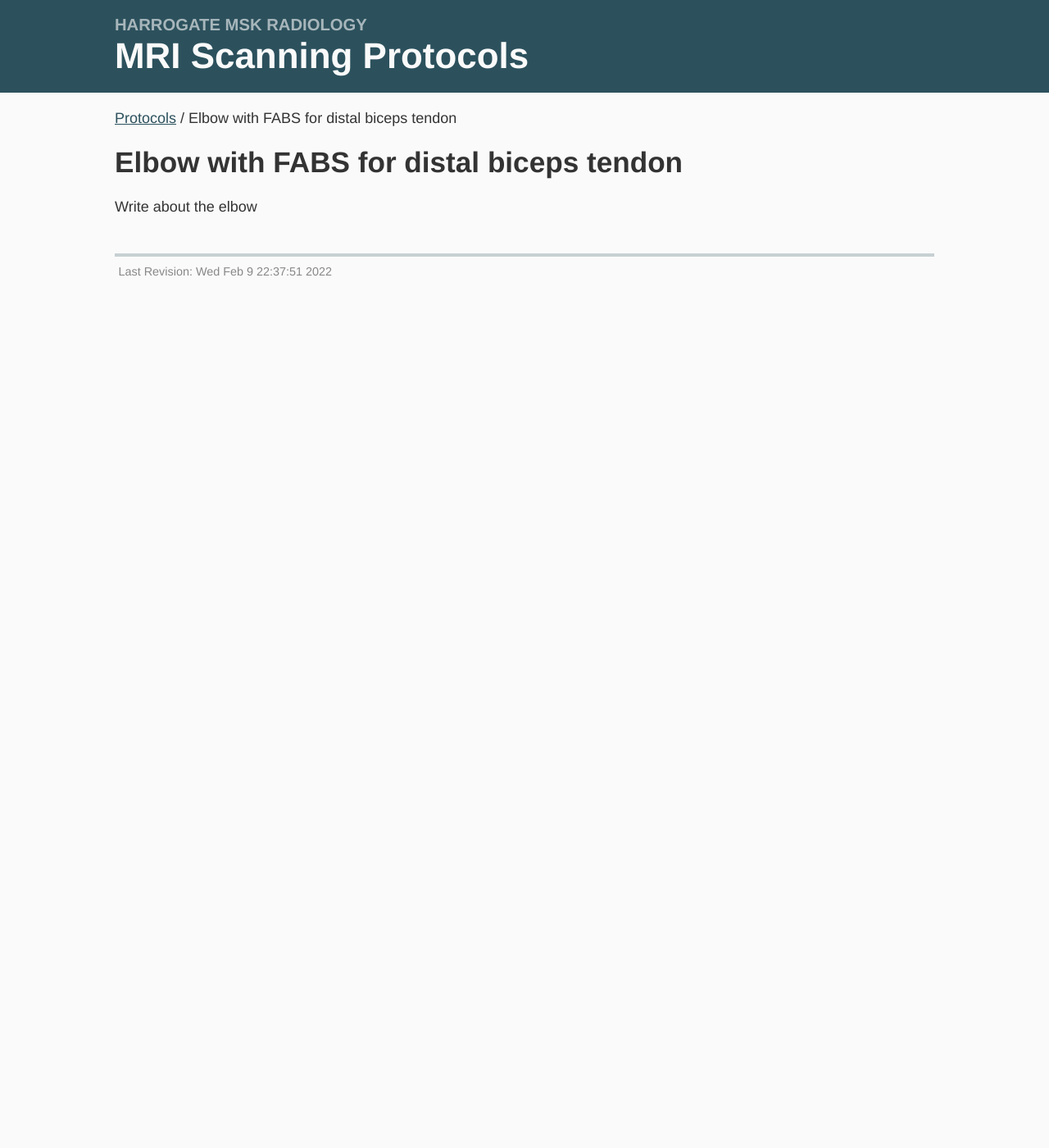
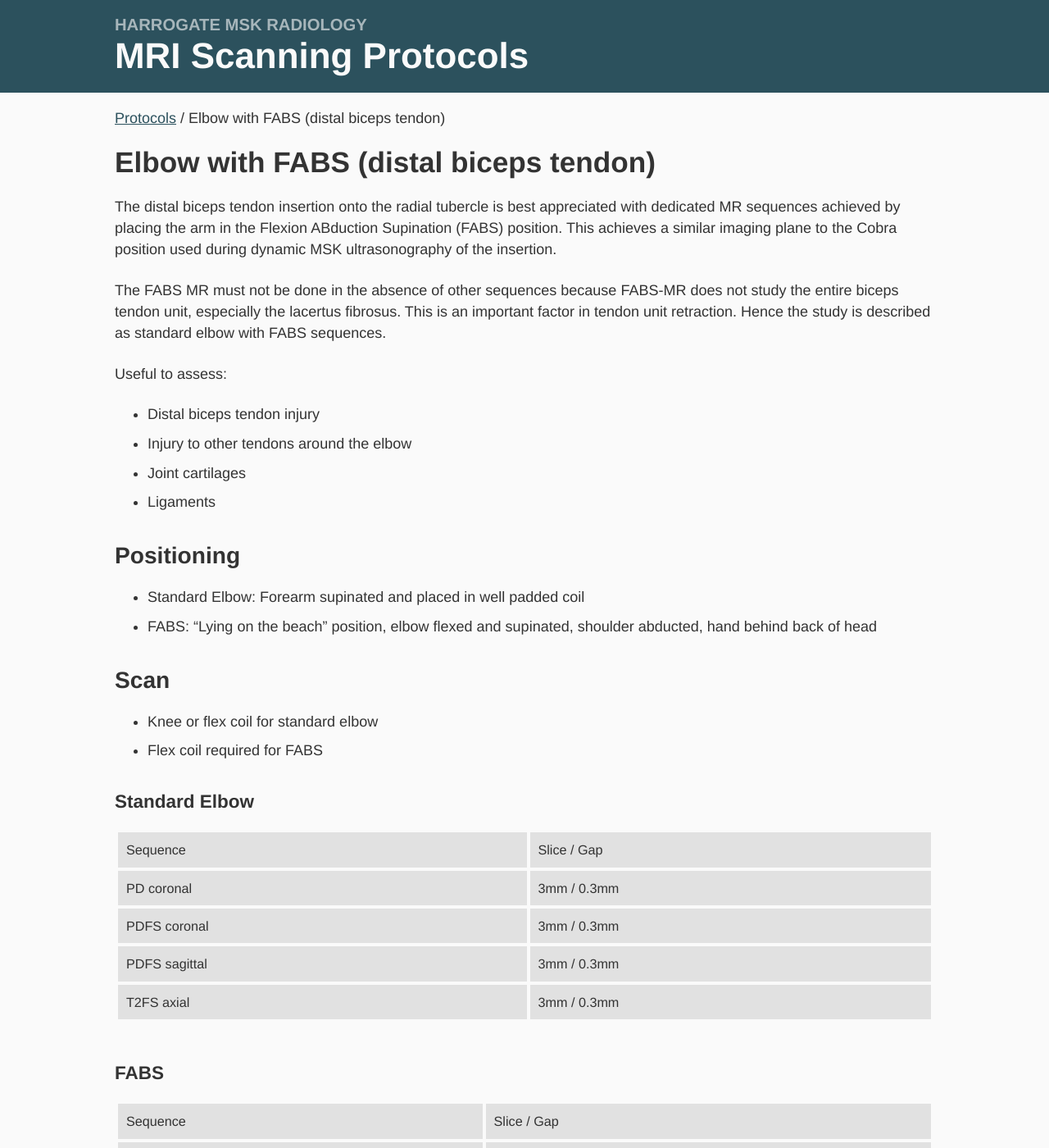
Before and after one commit to harrogatemsk/harrogatemsk.github.io, a Jekyll site: the page built from _protocols/FABS-elbow.md, in a window 1280 px wide and 1400 px high. Shown: the whole window at 82% size. Built offline with Jekyll 4.4.1, drawn with Linux system fonts in a browser that asks for light colours; some web fonts are replaced; some of the changed text lies outside the part shown.

Commit message:
Update FABS-elbow.md

```diff
--- a/_protocols/FABS-elbow.md
+++ b/_protocols/FABS-elbow.md
@@ -1,6 +1,45 @@
 ---
-title: Elbow with FABS for distal biceps tendon
+title: Elbow with FABS (distal biceps tendon)
 body_part: elbow
+description: Specialised elbow protocol intended for the investigation of injury to the distal biceps tendon unit
+
 ---
 
-Write about the elbow
+The distal biceps tendon insertion onto the radial tubercle is best appreciated with dedicated MR sequences achieved by placing the arm in the Flexion ABduction Supination (FABS) position. This achieves a similar imaging plane to the Cobra position used during dynamic MSK ultrasonography of the insertion.
+
+The FABS MR must not be done in the absence of other sequences because FABS-MR does not study the entire biceps tendon unit, especially the lacertus fibrosus. This is an important factor in tendon unit retraction. Hence the study is described as standard elbow with FABS sequences.
+
+Useful to assess:
+
+* Distal biceps tendon injury
+* Injury to other tendons around the elbow
+* Joint cartilages
+* Ligaments
+
+### Positioning
+
+* Standard Elbow: Forearm supinated and placed in well padded coil
+* FABS: "Lying on the beach" position, elbow flexed and supinated, shoulder abducted, hand behind back of head
+
+### Scan
+
+* Knee or flex coil for standard elbow
+* Flex coil required for FABS
+
+#### Standard Elbow
+
+| Sequence | Slice / Gap |
+| PD coronal | 3mm / 0.3mm |
+| PDFS coronal | 3mm / 0.3mm |
+| PDFS sagittal | 3mm / 0.3mm |
+| T2FS axial | 3mm / 0.3mm |
+
+#### FABS
+
+| Sequence | Slice / Gap |
+| T1 axial | 3mm / 0.3mm |
+| PDFS axial | 3mm / 0.3mm |
+
+### Pitfalls to watch out for
+
+Ensure radiographers understand anatomy of radial tubercle. This is especially important to understand the "true axial" plane of scanning in the FABS position in spite of the position of the shoulder and elbow. The point of this exercise is to bring the area of interest into the best plane for the field isocentre.
```
